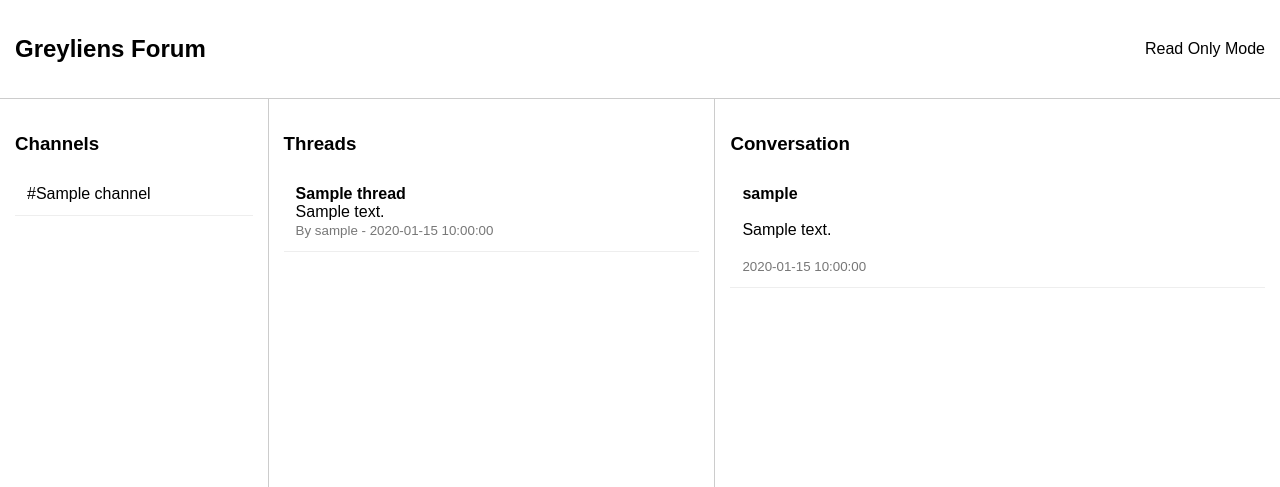
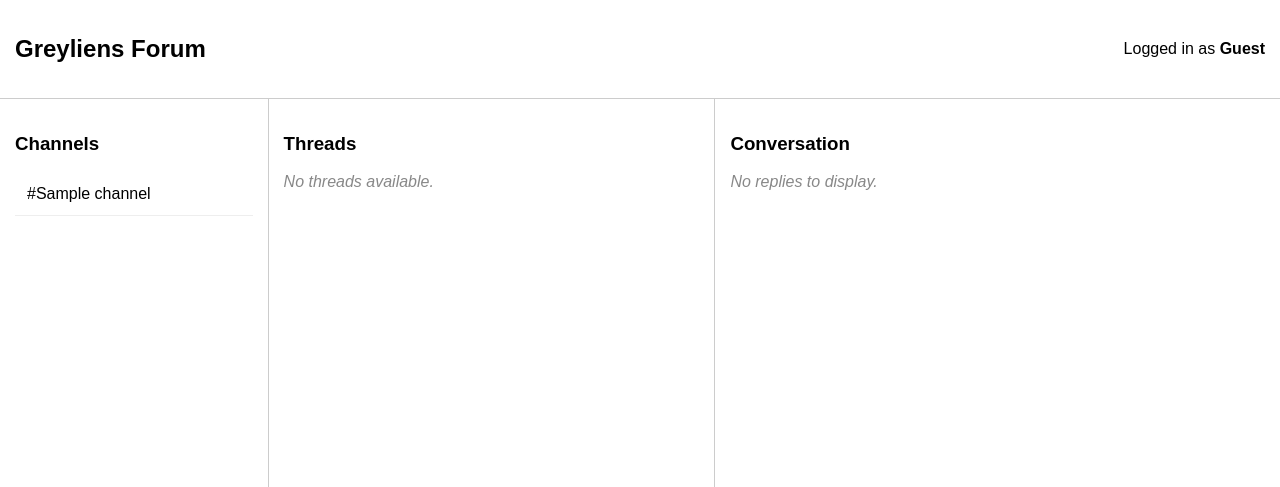
Before and after one commit to Kappibw/greyliens, a Flask app: page / in a window 1280 px wide. Shown: the top 487 px of the page. Run offline with Flask 3, Linux system fonts and the light colour scheme; the visitor is signed in with stand-in values (Sample User, id 1); a database or web service that is not in the repository returns one stand-in record (values such as "Sample title"); some libraries are stand-ins or nearby versions.

Commit message:
Refactor app.py and forum.html for improved readability and functionality

```diff
--- a/app.py
+++ b/app.py
@@ -12,7 +12,7 @@
 # Used by Flask to securely sign session cookies.
 # The value should be provided through environment variables.
 app.config["SECRET_KEY"] = os.getenv("SECRET_KEY")
-#Check if the secret key environment variable is set
+
 if not app.config["SECRET_KEY"]:
     raise ValueError("Environment variable 'SECRET_KEY' is not set")
 
@@ -20,15 +20,17 @@
 print("APP FILE:", os.path.abspath(__file__))
 print("TEMPLATE FOLDER:", app.template_folder)
 
+
 # -----------------------
-# HOME / MESSAGES
+# HOME PAGE
 # -----------------------
 @app.route("/")
 def index():
     """
-    Displays forum homepage with database content.
-    Retrieves all messages from the database along with
-    their authors and channels, then renders the forum page
+    Displays the forum homepage.
+
+    Retrieves all messages together with their authors and
+    channels before rendering the forum page.
     """
 
     print("SESSION:", dict(session))
@@ -45,31 +47,22 @@
     """)
     channels = cur.fetchall()
 
-    # Load threads
+    # Load messages
     cur.execute("""
-    SELECT
-        t.id,
-        t.title,
-        t.content,
-        u.username,
-        t.created_at
-    FROM threads t
-    JOIN users u ON t.user_id = u.id
-    ORDER BY t.id DESC;
-""")
-    threads = cur.fetchall()
-    # Load replies
-    cur.execute("""
-    SELECT
-        r.id,
-        r.content,
-        u.username,
-        r.created_at
-    FROM replies r
-    JOIN users u ON r.user_id = u.id
-    ORDER BY r.id DESC;
-""")
-    replies = cur.fetchall()
+        SELECT
+            m.id,
+            m.content,
+            u.username,
+            c.name,
+            m.created_at
+        FROM messages m
+        JOIN users u
+            ON m.author_id = u.id
+        JOIN channels c
+            ON m.channel_id = c.id
+        ORDER BY m.id DESC;
+    """)
+    messages = cur.fetchall()
 
     cur.close()
     conn.close()
@@ -77,28 +70,27 @@
     return render_template(
         "forum.html",
         channels=channels,
-        threads=threads,
-        replies=replies,
+        messages=messages,
         user=session.get("username"),
         identity=get_identity()
     )
+
+
 # -----------------------
 # SEND MESSAGE
 # -----------------------
-
 @app.route("/send", methods=["POST"])
 def send():
     """
-     Creates a new message in the general channel.
+    Creates a new message in the general channel.
 
     Only authenticated users are allowed to submit messages.
-    Creates a new message.
     """
 
     if "user_id" not in session:
         return "Not allowed (logged out)", 403
 
-    content = request.form.get("content")
+    content = request.form.get("content", "").strip()
 
     if not content:
         return "Empty message not allowed", 400
@@ -137,6 +129,9 @@
     return redirect("/")
 
 
+# -----------------------
+# GUEST LOGIN
+# -----------------------
 @app.route("/guest-login")
 def guest_login():
     """
@@ -167,14 +162,18 @@
     return redirect("/")
 
 
+# -----------------------
+# LOGIN
+# -----------------------
 @app.route("/login", methods=["POST"])
 def login():
     """
     Authenticates a user by username.
 
-    If the username exists, the user's information is stored in session.
+    If the username exists, the user's information is stored in the session.
     """
-    username = request.form.get("username")
+
+    username = request.form.get("username", "").strip()
 
     if not username:
         return "Username required", 400
@@ -202,6 +201,9 @@
     return redirect("/")
 
 
+# -----------------------
+# LOGOUT
+# -----------------------
 @app.route("/logout")
 def logout():
     """
@@ -213,5 +215,8 @@
     return redirect("/")
 
 
+# -----------------------
+# RUN APP
+# -----------------------
 if __name__ == "__main__":
     app.run(debug=True)
--- a/templates/forum.html
+++ b/templates/forum.html
@@ -57,255 +57,93 @@
             color: #888;
             font-style: italic;
         }
-
     </style>
-
 </head>
-
 
 <body>
 
-
 <div class="top-bar">
-
-    <h2>
-        Greyliens Forum
-    </h2>
+    <h2>Greyliens Forum</h2>
 
     <div>
-        Read Only Mode
+        {% if identity == "logged_out" %}
+            Not logged in
+        {% elif identity == "guest" %}
+            Logged in as <b>Guest</b>
+        {% else %}
+            Logged in as <b>{{ user }}</b>
+        {% endif %}
+    </div>
+</div>
+
+<div class="layout">
+
+    <!-- CHANNEL SIDEBAR -->
+    <div class="sidebar">
+
+        <h3>Channels</h3>
+
+        {% if channels %}
+            <ul>
+                {% for channel in channels %}
+                    <li>#{{ channel[1] }}</li>
+                {% endfor %}
+            </ul>
+        {% else %}
+            <p class="empty">No channels available.</p>
+        {% endif %}
+
+    </div>
+
+    <!-- THREAD LIST -->
+    <div class="threads">
+
+        <h3>Threads</h3>
+
+        {% if threads %}
+            <ul>
+                {% for thread in threads %}
+                    <li data-thread-id="{{ thread[0] }}">
+                        <strong>{{ thread[1] }}</strong>
+                        <br>
+                        {{ thread[2] }}
+                        <br>
+                        <small>
+                            By {{ thread[3] }} • {{ thread[4].strftime('%Y-%m-%d %H:%M') }}
+                        </small>
+                    </li>
+                {% endfor %}
+            </ul>
+        {% else %}
+            <p class="empty">No threads available.</p>
+        {% endif %}
+
+    </div>
+
+    <!-- REPLIES / CONVERSATION -->
+    <div class="conversation">
+
+        <h3>Conversation</h3>
+
+        {% if replies %}
+            <ul>
+                {% for reply in replies %}
+                    <li>
+                        <strong>{{ reply[2] }}</strong>
+                        <br>
+                        {{ reply[1] }}
+                        <br>
+                        <small>{{ reply[3].strftime('%Y-%m-%d %H:%M') }}</small>
+                    </li>
+                {% endfor %}
+            </ul>
+        {% else %}
+            <p class="empty">No replies to display.</p>
+        {% endif %}
+
     </div>
 
 </div>
 
-
-
-
-<div class="layout">
-
-
-
-    <!-- CHANNEL SIDEBAR -->
-
-    <div class="sidebar">
-
-        <h3>
-            Channels
-        </h3>
-
-
-        {% if channels %}
-
-
-            <ul>
-
-                {% for channel in channels %}
-
-                    <li>
-
-                        #{{ channel[1] }}
-
-                    </li>
-
-                {% endfor %}
-
-
-            </ul>
-
-
-        {% else %}
-
-
-            <p class="empty">
-                Select a thread to view the conversation.
-            </p>
-
-
-        {% endif %}
-
-
-
-    </div>
-
-
-
-
-
-
-    <!-- THREAD LIST -->
-
-
-    <div class="threads">
-
-
-        <h3>
-            Threads
-        </h3>
-
-
-
-        {% if threads %}
-
-
-            <ul>
-
-
-                {% for thread in threads %}
-
-
-                    <li data-thread-id="{{ thread[0] }}">
-
-
-                        <strong>
-                            {{ thread[1] }}
-                        </strong>
-
-
-                        <br>
-
-
-                        {{ thread[2] }}
-
-
-                        <br>
-
-
-                        <small>
-
-                            By {{ thread[3] }}
-
-                            -
-
-                            {{ thread[4] }}
-
-                        </small>
-
-
-                    </li>
-
-
-                {% endfor %}
-
-
-            </ul>
-
-
-
-        {% else %}
-
-
-
-            <p class="empty">
-                No threads available.
-            </p>
-
-
-
-        {% endif %}
-
-
-
-    </div>
-
-
-
-
-
-
-
-    <!-- REPLIES / CONVERSATION -->
-
-
-    <div class="conversation">
-
-
-        <h3>
-            Conversation
-        </h3>
-
-
-
-        {% if replies %}
-
-
-
-            <ul>
-
-
-
-                {% for reply in replies %}
-
-
-
-                    <li>
-
-
-
-                        <strong>
-
-                            {{ reply[2] }}
-
-                        </strong>
-
-
-
-                        <br><br>
-
-
-
-                        {{ reply[1] }}
-
-
-
-                        <br><br>
-
-
-
-                        <small>
-
-                            {{ reply[3] }}
-
-                        </small>
-
-
-
-                    </li>
-
-
-
-                {% endfor %}
-
-
-
-            </ul>
-
-
-
-
-        {% else %}
-
-
-
-            <p class="empty">
-
-                No replies available.
-
-            </p>
-
-
-
-        {% endif %}
-
-
-
-    </div>
-
-
-
-
-</div>
-
-
-
 </body>
 </html>
```
